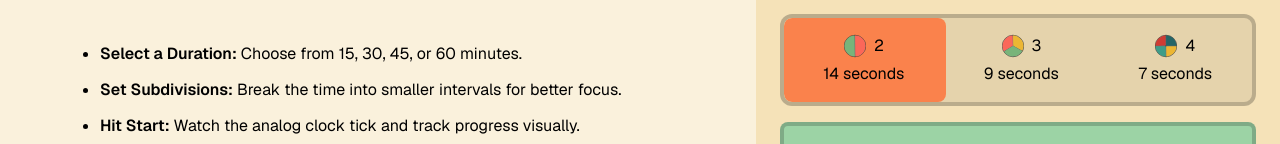
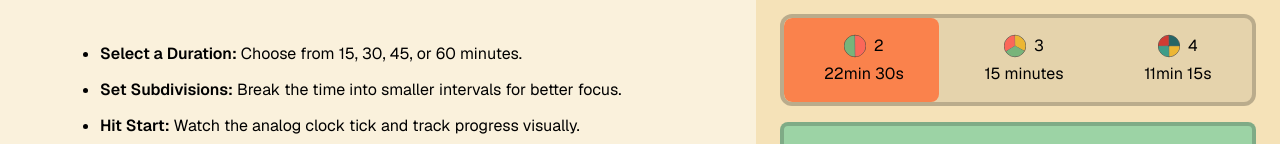
Before and after one commit to rodrigos1233/time-control, a Next.js app: page / in a window 1280 px wide. Shown: the part 320-464 px from the top of the page. Built offline with nearby package versions, Linux system fonts and the light colour scheme.

Commit message:
reset time

```diff
--- a/src/app/components/time-control/LengthSelector.tsx
+++ b/src/app/components/time-control/LengthSelector.tsx
@@ -1,7 +1,7 @@
 import Selector from "@/app/components/selector/Selector";
 import { useLengthText } from "@/app/hooks/useLengthText";
 
-export const lengthOptions: number[] = [0.45, 30, 60, 0.15];
+export const lengthOptions: number[] = [45, 30, 60, 15];
 
 type LengthSelectorProps = {
     selectedLengthOption: number;
```
